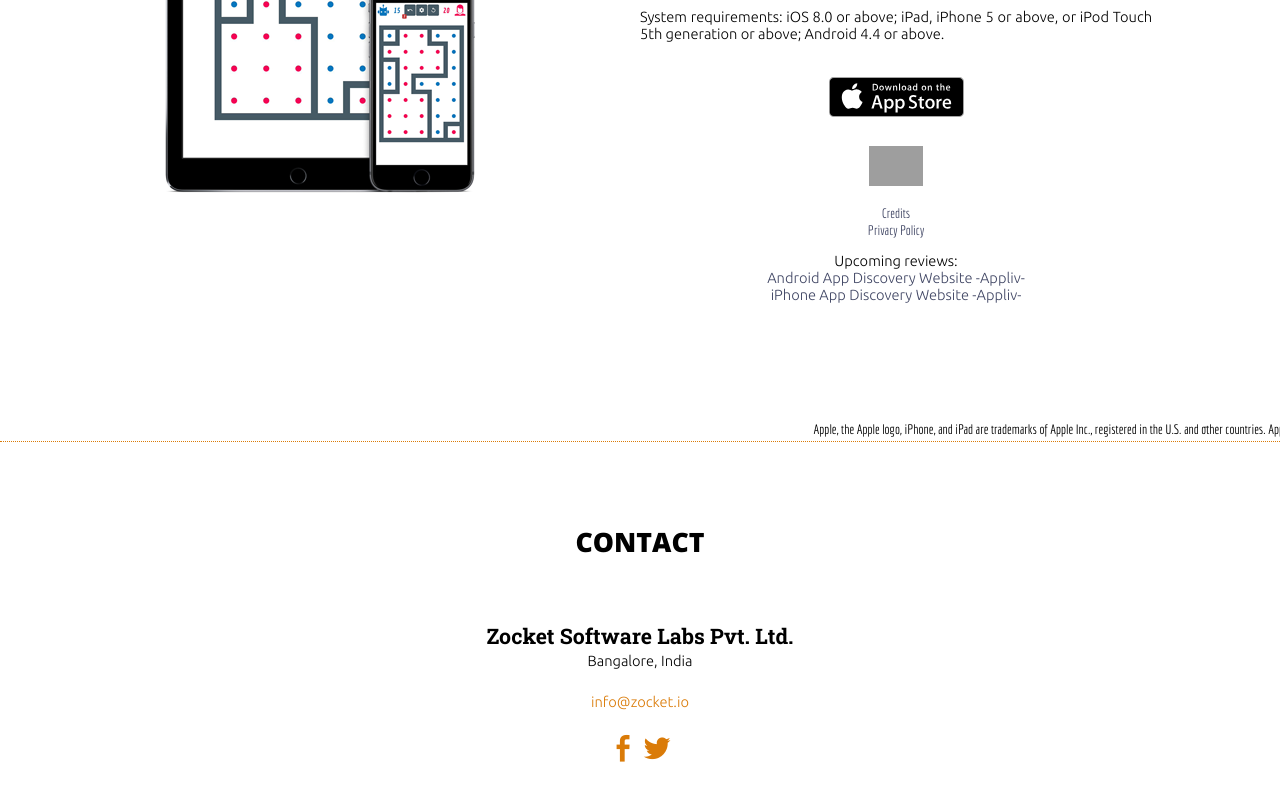
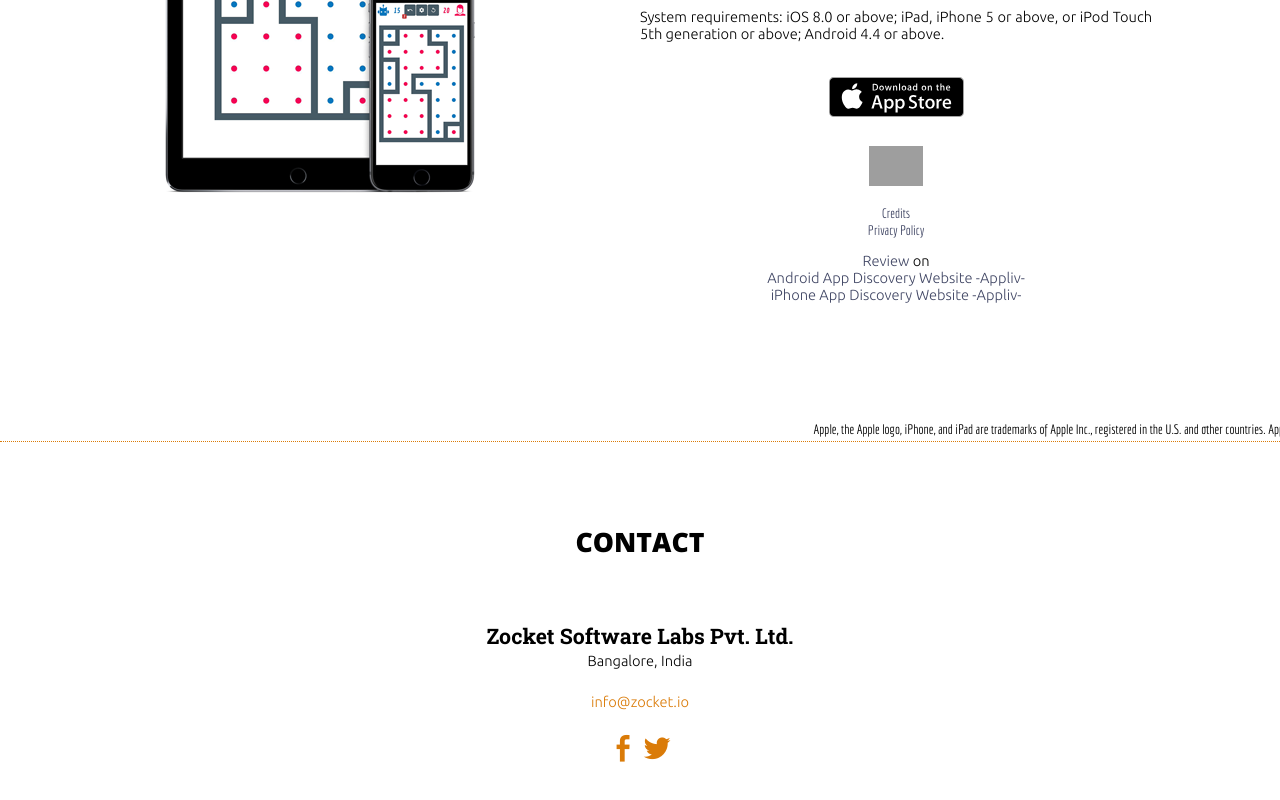
Before and after one commit to zocketlabs/zocketlabs.github.io, a plain HTML site: page index.htm in a window 1280 px wide. Shown: the part 1185-1985 px from the top of the page. Drawn offline with nearby package versions, Linux system fonts and the light colour scheme; grey boxes are pictures that could not be loaded; files whose address does not match are found by name.

Commit message:
Added App-liv review link.

```diff
--- a/index.htm
+++ b/index.htm
@@ -67,7 +67,7 @@
         </p>
         <p><a class="tinyLink" href="dbcredits.htm">Credits</a><br />
            <a class="tinyLink" href="dbprivacy.htm">Privacy Policy</a></p>
-        <p>Upcoming reviews:<br /><a href="http://android.app-liv.com/"
+        <p><a href="http://app-liv.com/android/en/2819166">Review</a> on <br /><a href="http://android.app-liv.com/"
             target="_blank">Android App Discovery Website -Appliv-</a><br /><a
             href="http://app-liv.com/" target="_blank">iPhone App Discovery
             Website -Appliv-</a></p>
```
